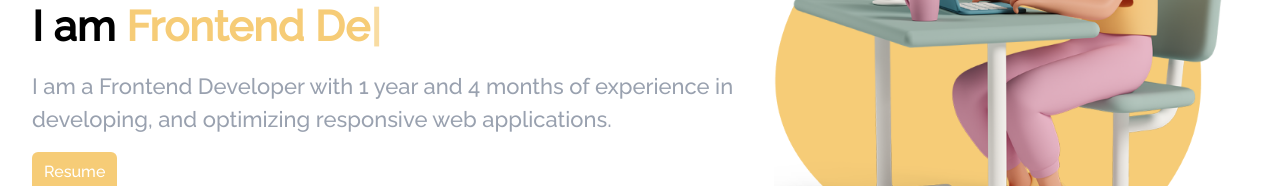
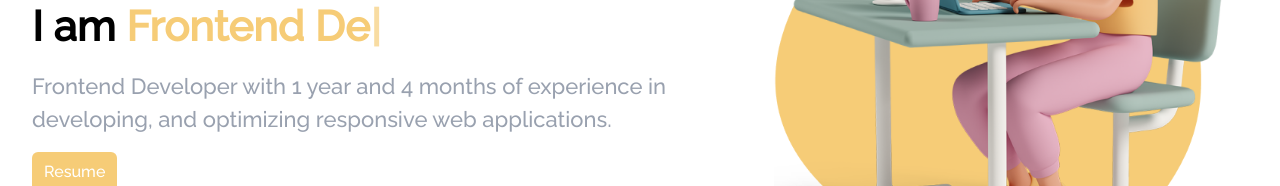
Before and after one commit to sanya15arora/sanya-arora, a React (Vite) app: page / in a window 1280 px wide. Shown: the part 298-484 px from the top of the page. Built offline with nearby package versions, Linux system fonts and the light colour scheme; no server answers.

Commit message:
Meta properties added

```diff
--- a/index.html
+++ b/index.html
@@ -4,7 +4,14 @@
     <meta charset="UTF-8"/>
     <link rel="icon" type="image/svg+xml" href="/logo.svg"/>
     <meta name="viewport" content="width=device-width, initial-scale=1.0"/>
-    <title>Sanya Arora</title>
+    <title>Sanya Arora — Frontend Developer</title>
+    <meta property="og:title" content="Sanya Arora — Frontend Developer"/>
+    <meta property="og:description"
+          content="Frontend Developer with 1 year and 4 months of experience in developing, and optimizing responsive web applications."/>
+    <meta property="og:image" content="https://sanya-arora.vercel.app/logo.svg"/>
+    <meta property="og:url" content="https://sanya-arora.vercel.app/"/>
+    <meta property="og:type" content="website"/>
+
 </head>
 <body>
 <div id="root"></div>
--- a/src/constants/index.js
+++ b/src/constants/index.js
@@ -11,14 +11,12 @@ export const AppText = {
     hello: 'Hello,',
     Iam: 'I am ',
     SanyaArora: 'Sanya Arora',
-    IntroDesc: 'I am a Frontend Developer with 1 year and 4 months of experience in  developing, and optimizing responsive web applications.',
+    IntroDesc: 'Frontend Developer with 1 year and 4 months of experience in  developing, and optimizing responsive web applications.',
     About: 'About',
     Me: 'Me',
     aboutMeDescription: 'Results-driven Frontend Developer with 1 year and 4 months of experience in designing, developing, and optimizing responsive web applications. Proficient in ReactJS, NextJS, JavaScript, TypeScript, Material UI, Tailwind CSS, HTML, and CSS, with a strong foundation in responsive design and UI/UX best practices.',
     Skills: 'Skills & ',
     Expertise: 'Expertise',
-    UIUXDesigner: 'UI/UX Designer',
-    BackendDeveloper: 'Backend Dev',
     FrontedDeveloper: 'Frontend Dev',
     Portfolio: 'Portfolio',
     Creative: 'My Creative ',
```
Also changed, not shown: 1 other file (tests, documents, lock files or other folders).
